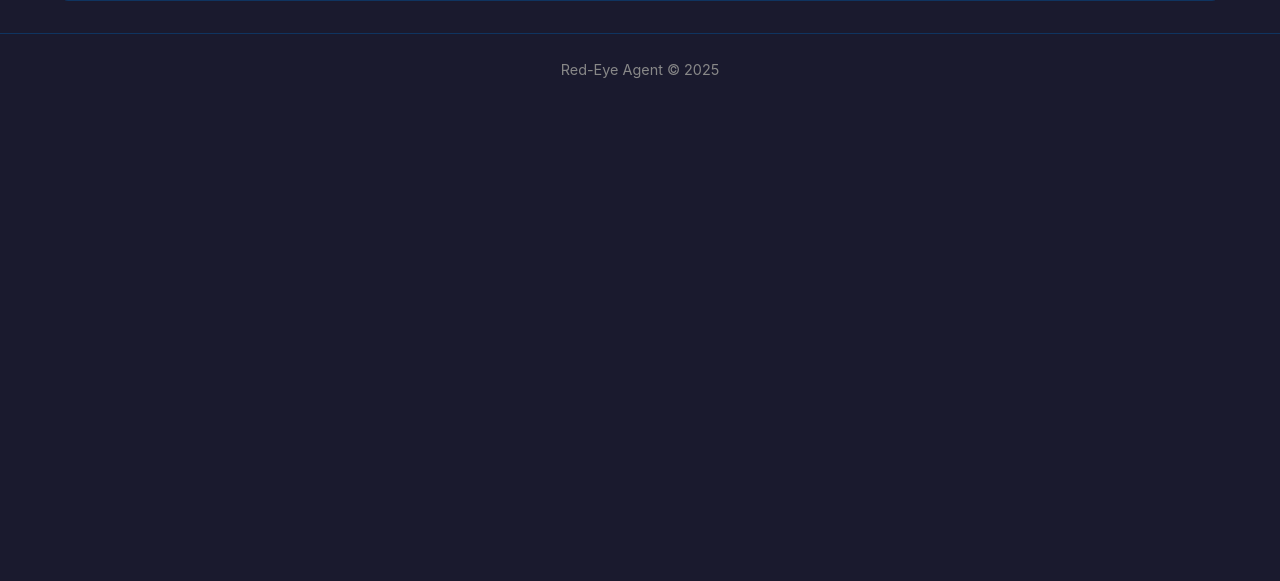
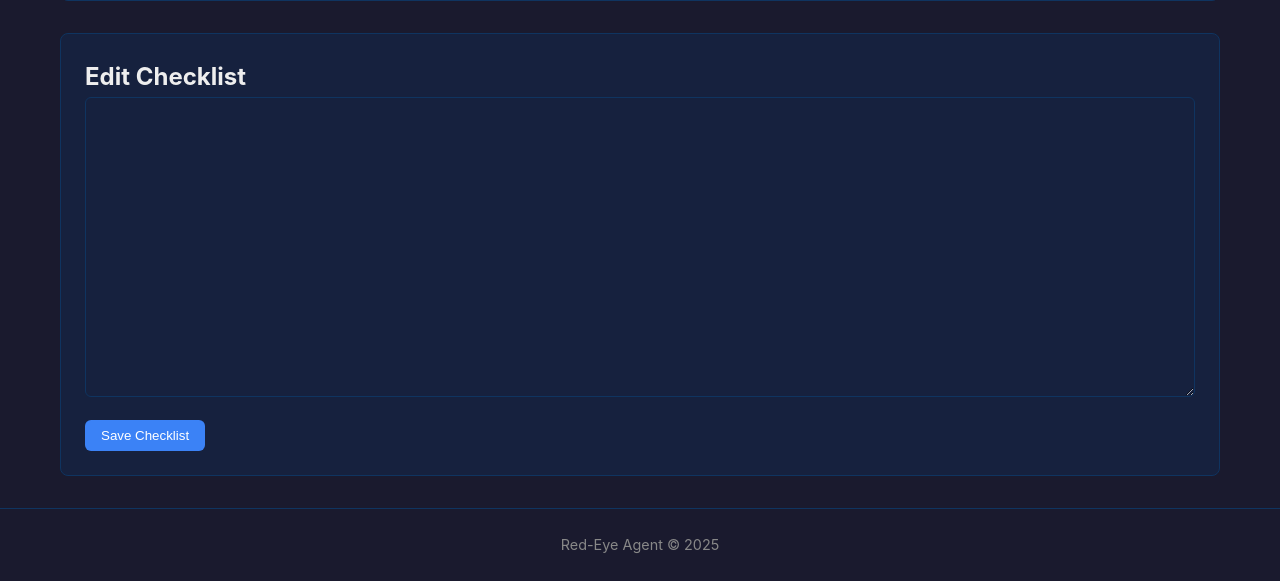
Before and after one commit to ah8571/red-eye-agent, a FastAPI app: template web/templates/checklist.html in a window 1280 px wide. Shown: the part 219-800 px from the top of the page. Run offline with FastAPI, Linux system fonts and the light colour scheme; the template is opened without the code that fills it, so the values that code supplies are empty.

Commit message:
Add Edit Checklist section with YAML textarea and save form

```diff
--- a/web/templates/checklist.html
+++ b/web/templates/checklist.html
@@ -35,4 +35,19 @@
         </tbody>
     </table>
 </div>
+
+<div class="card" style="margin-top: 2rem;">
+    <h2>Edit Checklist</h2>
+    {% if error %}
+    <div style="background-color: #ef4444; color: white; padding: 1rem; border-radius: 0.375rem; margin-bottom: 1rem;">
+        Invalid YAML — please check your syntax.
+    </div>
+    {% endif %}
+    <form method="post" action="/checklist/save">
+        <textarea id="tasks_yaml" name="tasks_yaml" style="width: 100%; min-height: 300px; background-color: #16213e; color: white; font-family: monospace; padding: 0.75rem; border: 1px solid #0f3460; border-radius: 0.375rem;">{{ checklist_raw }}</textarea>
+        <div style="margin-top: 1rem;">
+            <button type="submit" style="background-color: #3b82f6; color: white; padding: 0.5rem 1rem; border: none; border-radius: 0.375rem; cursor: pointer;">Save Checklist</button>
+        </div>
+    </form>
+</div>
 {% endblock %}
```
